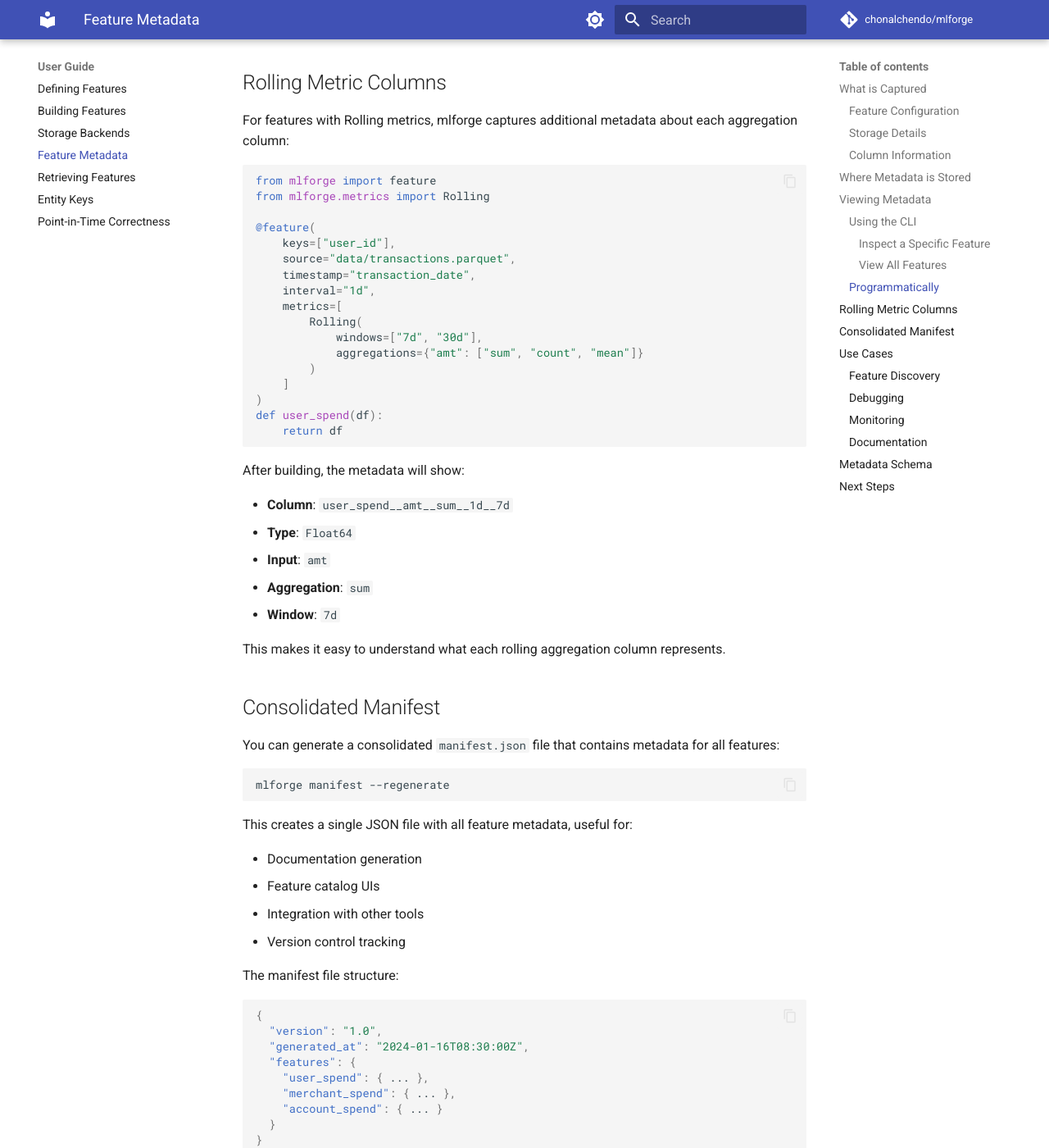
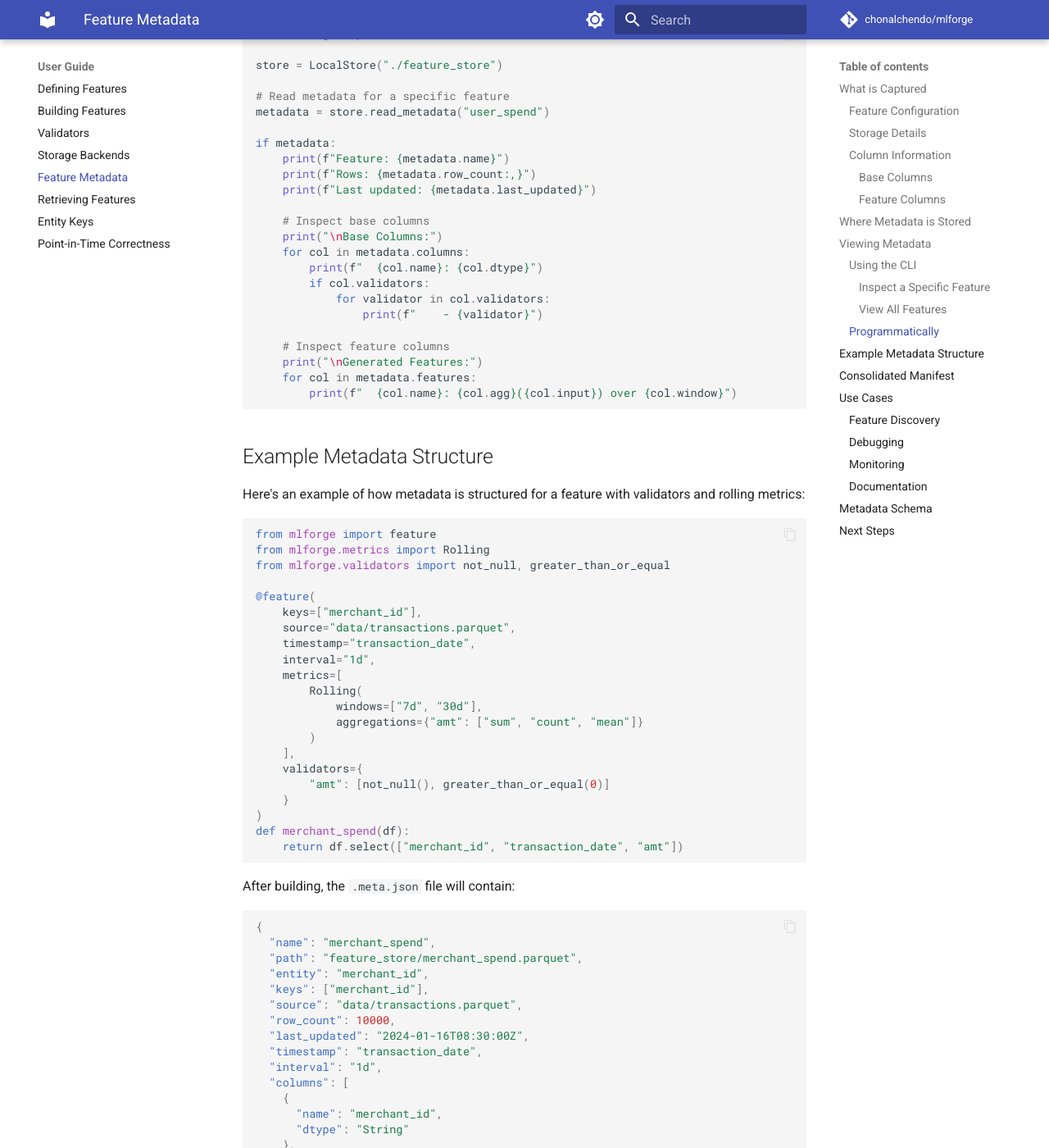
Before and after one commit to chonalchendo/mlforge, an MkDocs documentation site: the page built from docs/user-guide/feature-metadata.md, in a window 1280 px wide and 1400 px high, scrolled down 2799 px. Shown: the whole window at 82% size. Built offline with MkDocs 1.6.1 and Material for MkDocs 9.7.7, drawn with Linux system fonts in a browser that asks for light colours; comment, search, counter and statistics services are not loaded; some of the changed text lies outside the part shown.

Commit message:
📝 docs: add comprehensive validator documentation with custom examples
Add complete documentation for the validation system:

- New validators user guide with all built-in validators
- Detailed examples for creating custom validators (basic, parameterized,
  business logic, statistical, and multi-column)
- Validator API reference pages for validators and validation modules
- Updated feature metadata docs to show new structure (columns vs features)
- Added validate CLI command documentation
- Updated navigation in mkdocs.yml

Custom validator examples include:
- is_valid_email() - basic custom validator
- min_length(n) - parameterized validator
- within_std_devs(n) - statistical validator
- Multi-column validation patterns

Metadata updates show:
- Base columns (keys, timestamp, inputs) with validators
- Feature columns (rolling metrics) with aggregation metadata
- Validator storage format: {"validator": "name", "value": 0}

🤖 Generated with [Claude Code](https://claude.com/claude-code)

Co-Authored-By: Claude Sonnet 4.5 <noreply@anthropic.com>

````diff
--- a/docs/user-guide/feature-metadata.md
+++ b/docs/user-guide/feature-metadata.md
@@ -25,13 +25,30 @@ When you build a feature with `mlforge build`, the following metadata is automat
 
 ### Column Information
 
-For each column in the feature:
+mlforge separates base columns from generated feature columns:
+
+#### Base Columns
+
+Base columns are from your feature function output (before metrics are applied):
 
 - **Name**: Column name
 - **Type**: Polars data type (e.g., `Utf8`, `Float64`, `Date`)
-- **Input**: Source column (for aggregations)
-- **Aggregation**: Type of aggregation (for rolling metrics)
-- **Window**: Time window (for rolling metrics)
+- **Validators**: Data quality validators applied to this column
+
+Example base columns:
+- Entity keys (e.g., `user_id`, `merchant_id`)
+- Timestamp columns (e.g., `transaction_date`)
+- Input columns for metrics (e.g., `amount`, `quantity`)
+
+#### Feature Columns
+
+Feature columns are generated by metrics (e.g., rolling aggregations):
+
+- **Name**: Column name
+- **Type**: Polars data type
+- **Input**: Source column from base columns
+- **Aggregation**: Type of aggregation (sum, count, mean, etc.)
+- **Window**: Time window for rolling aggregation
 
 ## Where Metadata is Stored
 
@@ -102,24 +119,31 @@ if metadata:
     print(f"Rows: {metadata.row_count:,}")
     print(f"Last updated: {metadata.last_updated}")
 
-    # Inspect columns
+    # Inspect base columns
+    print("\nBase Columns:")
     for col in metadata.columns:
-        if col.agg:
-            print(f"  {col.name}: {col.agg}({col.input}) over {col.window}")
-        else:
-            print(f"  {col.name}: {col.dtype}")
+        print(f"  {col.name}: {col.dtype}")
+        if col.validators:
+            for validator in col.validators:
+                print(f"    - {validator}")
+
+    # Inspect feature columns
+    print("\nGenerated Features:")
+    for col in metadata.features:
+        print(f"  {col.name}: {col.agg}({col.input}) over {col.window}")
 ```
 
-## Rolling Metric Columns
+## Example Metadata Structure
 
-For features with Rolling metrics, mlforge captures additional metadata about each aggregation column:
+Here's an example of how metadata is structured for a feature with validators and rolling metrics:
 
 ```python
 from mlforge import feature
 from mlforge.metrics import Rolling
+from mlforge.validators import not_null, greater_than_or_equal
 
 @feature(
-    keys=["user_id"],
+    keys=["merchant_id"],
     source="data/transactions.parquet",
     timestamp="transaction_date",
     interval="1d",
@@ -128,21 +152,76 @@ from mlforge.metrics import Rolling
             windows=["7d", "30d"],
             aggregations={"amt": ["sum", "count", "mean"]}
         )
-    ]
+    ],
+    validators={
+        "amt": [not_null(), greater_than_or_equal(0)]
+    }
 )
-def user_spend(df):
-    return df
+def merchant_spend(df):
+    return df.select(["merchant_id", "transaction_date", "amt"])
 ```
 
-After building, the metadata will show:
+After building, the `.meta.json` file will contain:
 
-- **Column**: `user_spend__amt__sum__1d__7d`
-- **Type**: `Float64`
-- **Input**: `amt`
-- **Aggregation**: `sum`
-- **Window**: `7d`
+```json
+{
+  "name": "merchant_spend",
+  "path": "feature_store/merchant_spend.parquet",
+  "entity": "merchant_id",
+  "keys": ["merchant_id"],
+  "source": "data/transactions.parquet",
+  "row_count": 10000,
+  "last_updated": "2024-01-16T08:30:00Z",
+  "timestamp": "transaction_date",
+  "interval": "1d",
+  "columns": [
+    {
+      "name": "merchant_id",
+      "dtype": "String"
+    },
+    {
+      "name": "transaction_date",
+      "dtype": "Datetime(time_unit='us', time_zone=None)"
+    },
+    {
+      "name": "amt",
+      "dtype": "Float64",
+      "validators": [
+        {"validator": "not_null"},
+        {"validator": "greater_than_or_equal", "value": 0}
+      ]
+    }
+  ],
+  "features": [
+    {
+      "name": "merchant_spend__amt__sum__1d__7d",
+      "dtype": "Float64",
+      "input": "amt",
+      "agg": "sum",
+      "window": "7d"
+    },
+    {
+      "name": "merchant_spend__amt__count__1d__7d",
+      "dtype": "UInt32",
+      "input": "amt",
+      "agg": "count",
+      "window": "7d"
+    },
+    {
+      "name": "merchant_spend__amt__mean__1d__7d",
+      "dtype": "Float64",
+      "input": "amt",
+      "agg": "mean",
+      "window": "7d"
+    }
+  ]
+}
+```
 
-This makes it easy to understand what each rolling aggregation column represents.
+Notice how:
+- **Base columns** (keys, timestamp, input) are in the `columns` array with validator info
+- **Generated features** (rolling metrics) are in the `features` array with aggregation details
+- Validators include both the name and parameters (e.g., `value: 0`)
 
 ## Consolidated Manifest
 
@@ -227,7 +306,8 @@ for meta in store.list_metadata():
         print(f"\n{meta.description}\n")
     print(f"- **Entity**: {meta.entity}")
     print(f"- **Rows**: {meta.row_count:,}")
-    print(f"- **Columns**: {len(meta.columns)}")
+    print(f"- **Base Columns**: {len(meta.columns)}")
+    print(f"- **Features**: {len(meta.features)}")
     if meta.tags:
         print(f"- **Tags**: {', '.join(meta.tags)}")
     print()
--- a/mkdocs.yml
+++ b/mkdocs.yml
@@ -63,6 +63,7 @@ nav:
   - User Guide:
       - Defining Features: user-guide/defining-features.md
       - Building Features: user-guide/building-features.md
+      - Validators: user-guide/validators.md
       - Storage Backends: user-guide/storage-backends.md
       - Feature Metadata: user-guide/feature-metadata.md
       - Retrieving Features: user-guide/retrieving-features.md
@@ -71,6 +72,8 @@ nav:
   - CLI Reference: cli.md
   - API Reference:
       - Core: api/core.md
+      - Validators: api/validators.md
+      - Validation: api/validation.md
       - Store: api/store.md
       - Manifest: api/manifest.md
       - Retrieval: api/retrieval.md
````
Also changed, not shown: docs/api/validation.md (added, +3 -0 lines), docs/api/validators.md (added, +3 -0 lines), docs/cli.md (+65 -0 lines), docs/user-guide/validators.md (added, +533 -0 lines).
